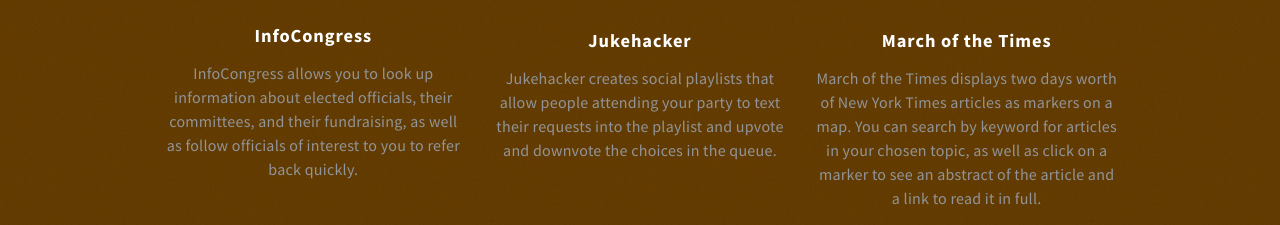
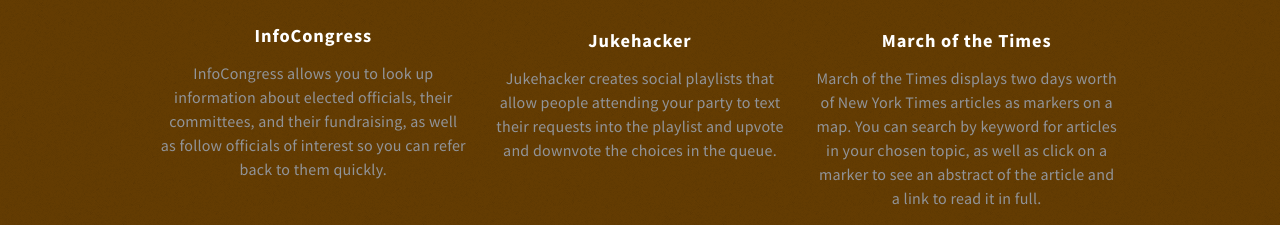
Before and after one commit to zstayman/zstayman.github.io, a plain HTML site: page index.html in a window 1280 px wide. Shown: the part 1343-1568 px from the top of the page. Drawn offline with Linux system fonts and the light colour scheme.

Commit message:
fixed ambiguity

```diff
--- a/index.html
+++ b/index.html
@@ -98,7 +98,7 @@
 												<section class="highlight highlight-one">
 													<a href="http://fav.me/d59i3b3" class="image image-full"><img src="images/capitol-dome.jpg" alt="" /></a>
 													<h3><a href="http://infocongress.herokuapp.com">InfoCongress</a></h3>
-													<p>InfoCongress allows you to look up information about elected officials, their committees, and their fundraising, as well as follow officials of interest to you to refer back quickly.</p>
+													<p>InfoCongress allows you to look up information about elected officials, their committees, and their fundraising, as well as follow officials of interest so  you can refer back to them quickly.</p>
 													<ul class="actions">
 														<li><a href="http://infocongress.herokuapp.com" class="button button-style1">Visit It</a></li>
 													</ul>
```
